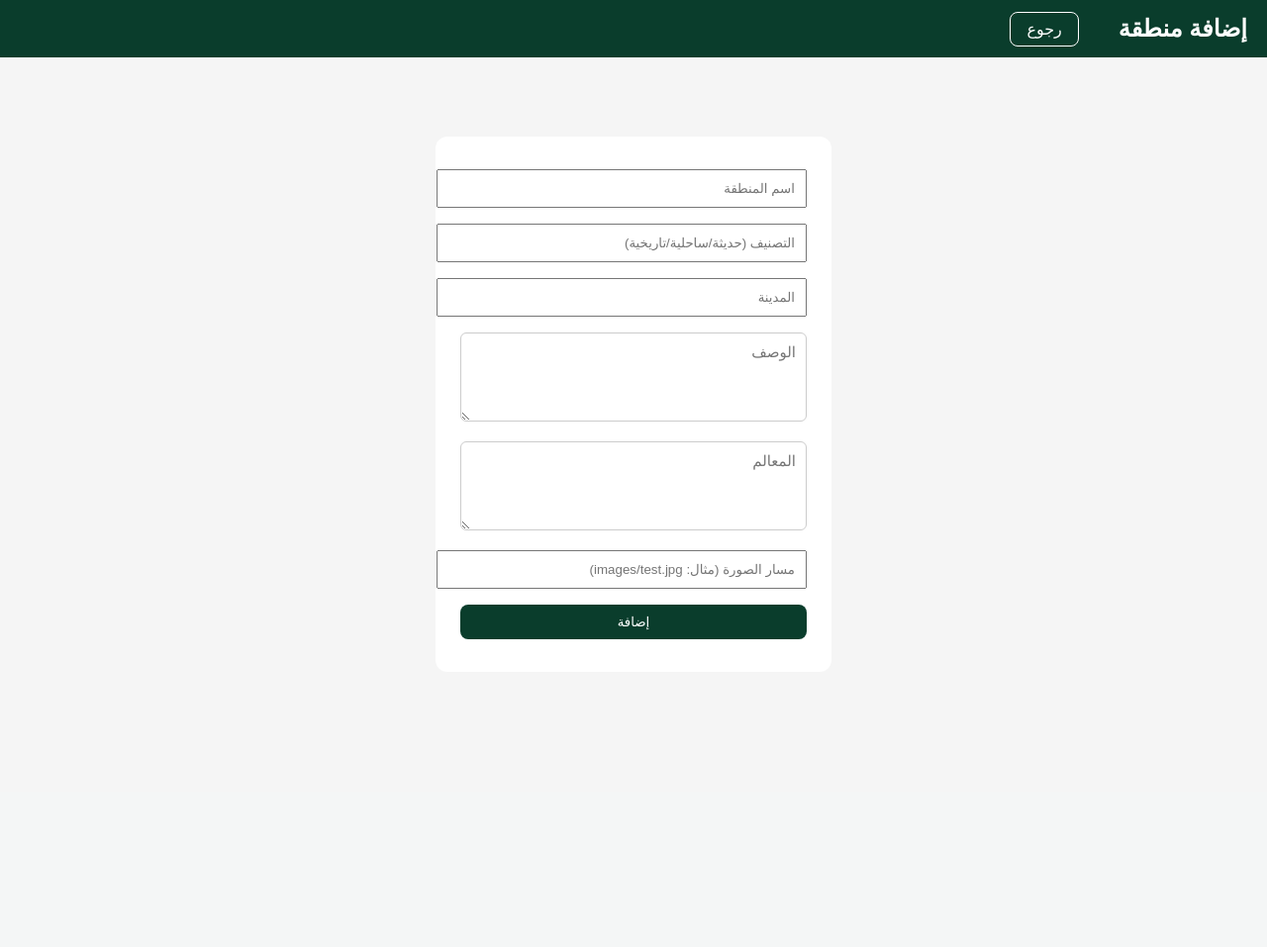
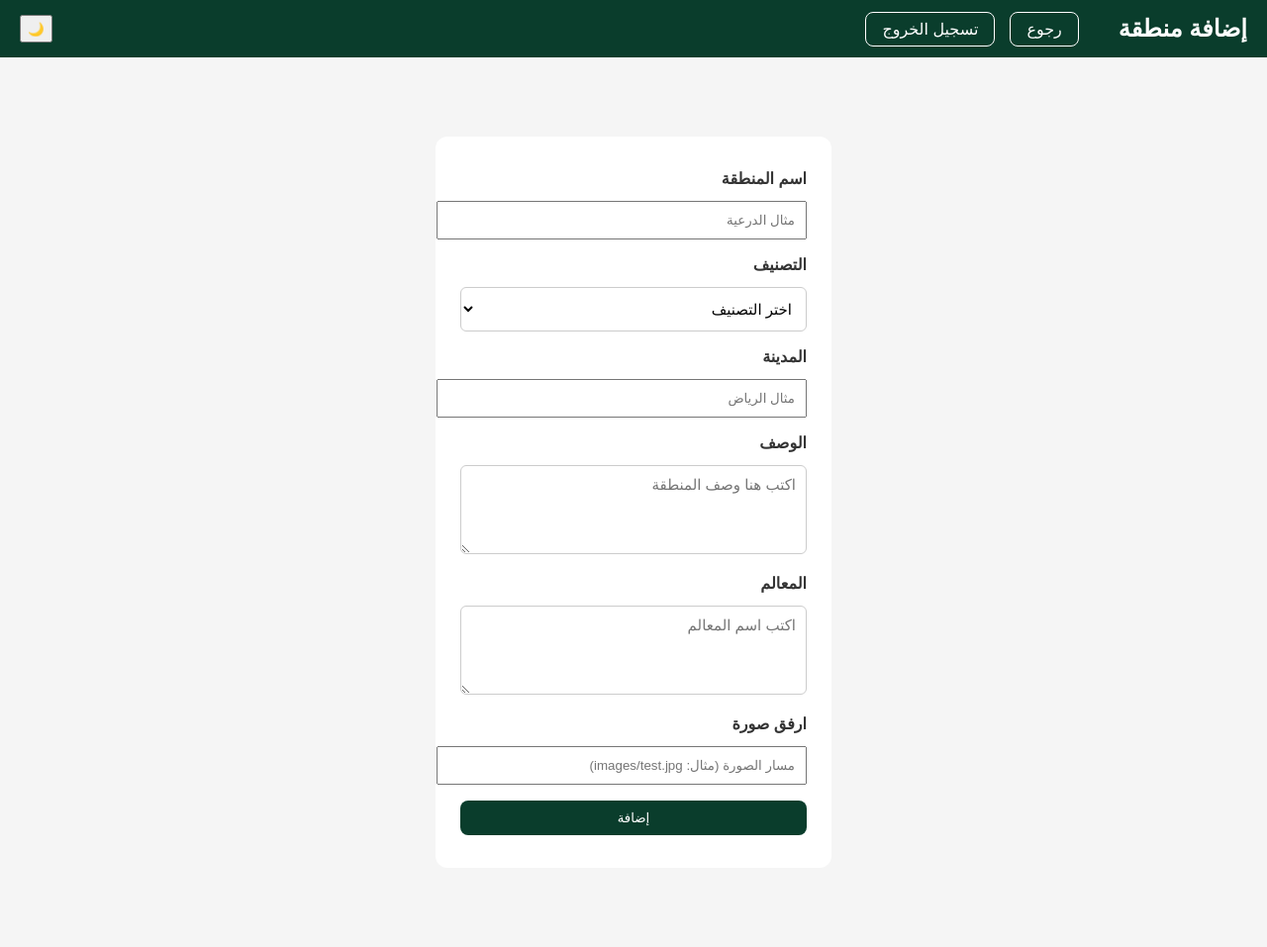
Before and after one commit to SarahAlshddi/discover-saudi, a PHP site: page /admin/add.php in a window 1280 px wide. Shown: the whole page at 99% size. Before the commit the page ends 646 px from the top, so only its background shows below. Run offline with PHP 8.4, Linux system fonts and the light colour scheme; the visitor is signed in with stand-in values (Sample User, id 1).

Commit message:
Update add.php

```diff
--- a/admin/add.php
+++ b/admin/add.php
@@ -30,29 +30,51 @@ header("Location: dashboard.php?msg=added");
 <head>
     <meta charset="UTF-8">
     <title>إضافة محتوى</title>
-    <link rel="stylesheet" href="../css/style.css">
+<link rel="stylesheet" href="../css/style.css">
+
 </head>
-<body>
+<body id="body">
 
 <nav class="navbar">
     <h2>إضافة منطقة</h2>
+
     <ul>
         <li><a href="dashboard.php">رجوع</a></li>
+        <li><a href="logout.php">تسجيل الخروج</a></li>
     </ul>
+
+    <button type="button" onclick="toggleMode()" style="margin-right: auto;">🌙</button>
 </nav>
 
 <section class="login-box">
     <form method="POST">
 
-        <input type="text" name="name" placeholder="اسم المنطقة" required>
+        <label class="form-label">اسم المنطقة</label>
 
-        <input type="text" name="category" placeholder="التصنيف (حديثة/ساحلية/تاريخية)" required>
+        <input type="text" name="name" placeholder="مثال الدرعية" required>
 
-        <input type="text" name="city" placeholder="المدينة" required>
+        <label for="category" class="form-label">التصنيف</label>
 
-        <textarea name="description" placeholder="الوصف" required></textarea>
+        <select id="category" name="category" required>
+            <option value="" disabled selected>اختر التصنيف</option>
+            <option value="حديثة">حديثة</option>
+            <option value="ساحلية">ساحلية</option>
+            <option value="تاريخية">تاريخية</option>
+        </select>
 
-        <textarea name="landmarks" placeholder="المعالم" required></textarea>
+        <label class="form-label">المدينة</label>
+
+        <input type="text" name="city" placeholder="مثال الرياض" required>
+
+        <label class="form-label">الوصف</label>
+
+        <textarea name="description" placeholder="اكتب هنا وصف المنطقة" required></textarea>
+
+        <label class="form-label">المعالم</label>
+
+        <textarea name="landmarks" placeholder="اكتب اسم المعالم" required></textarea>
+
+        <label class="form-label">ارفق صورة</label>
 
         <input type="text" name="image" placeholder="مسار الصورة (مثال: images/test.jpg)" required>
 
@@ -61,5 +83,7 @@ header("Location: dashboard.php?msg=added");
     </form>
 </section>
 
+<script src="../js/script.js"></script>
+
 </body>
 </html>
```
